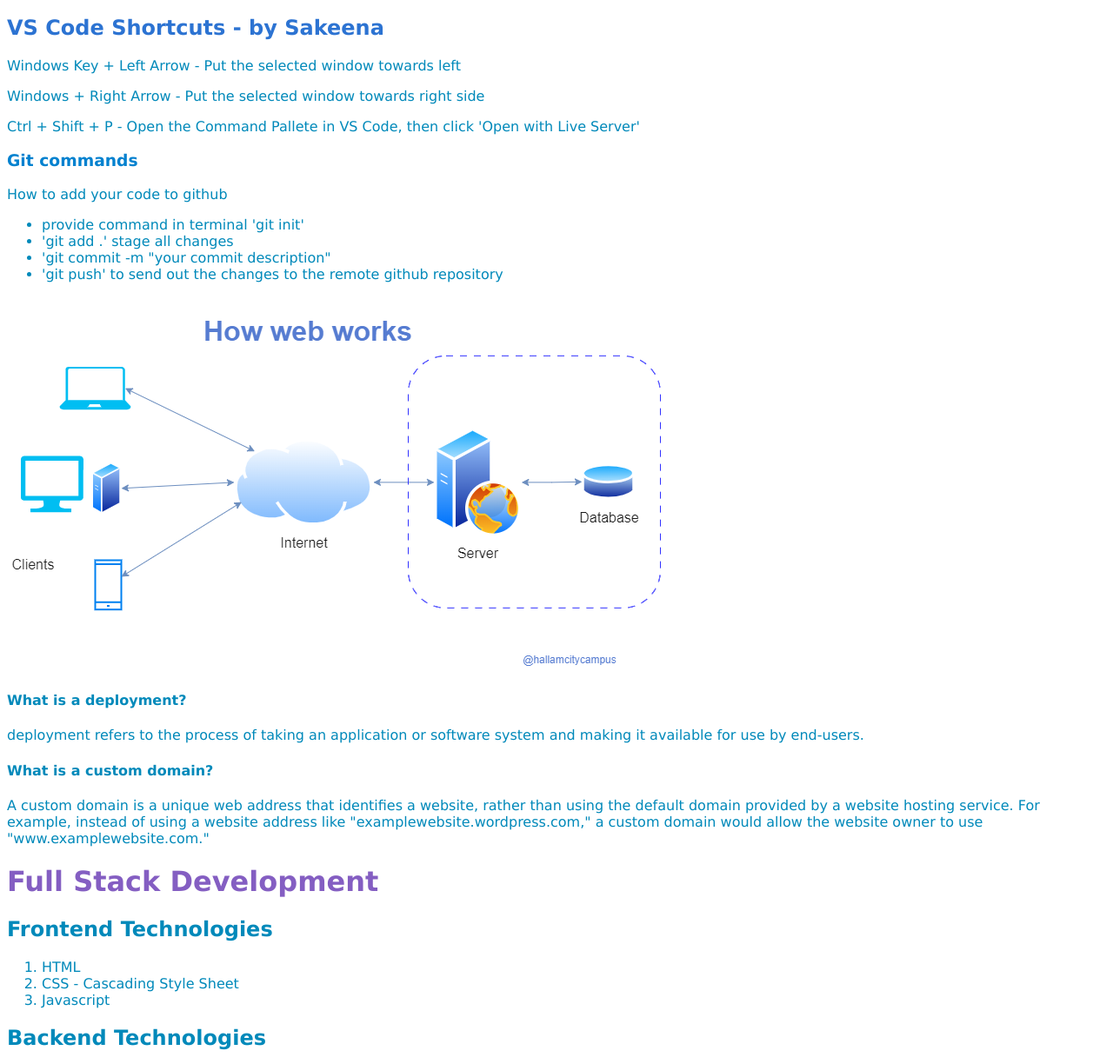
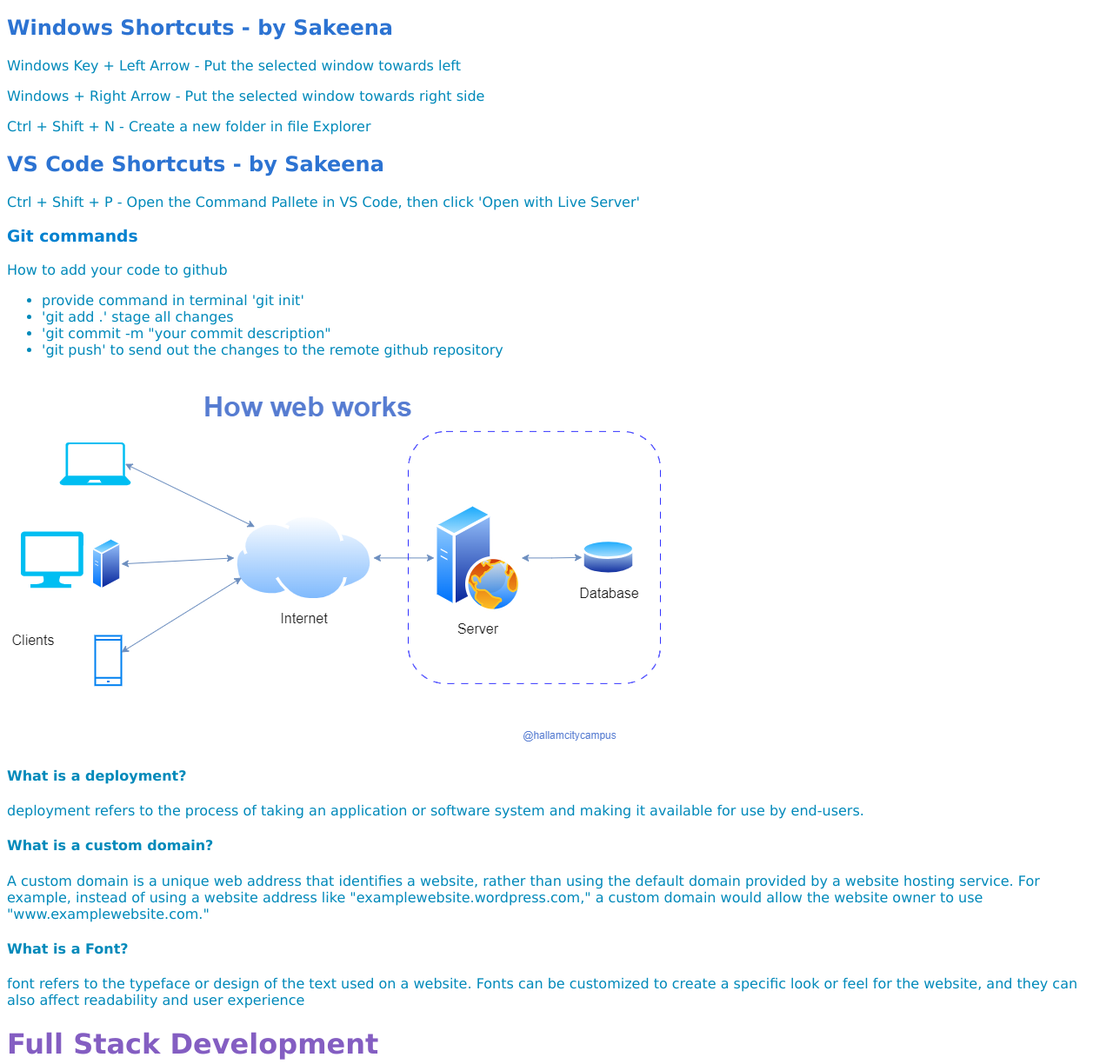
Before and after one commit to shihamsam/webdevdemo2023, a plain HTML site: page index.html in a window 1280 px wide. Shown: the part 49-1273 px from the top of the page at 87% size. Drawn offline with Linux system fonts and the light colour scheme.

Commit message:
CODERUB - organize content with proper topics

```diff
--- a/index.html
+++ b/index.html
@@ -5,9 +5,12 @@
   </head>
   <body>
     <h1 class="main-h">Web Development Fundamentals</h1>
-    <h2>VS Code Shortcuts - by Sakeena</h2>
+    <h2>Windows Shortcuts - by Sakeena</h2>
     <p>Windows Key + Left Arrow - Put the selected window towards left</p>
     <p>Windows + Right Arrow - Put the selected window towards right side</p>
+    <p>Ctrl + Shift + N -  Create a new folder in file Explorer </p>
+    <h2>VS Code Shortcuts - by Sakeena</h2>
+
     <p>
       Ctrl + Shift + P - Open the Command Pallete in VS Code, then click 'Open
       with Live Server'
@@ -38,6 +41,12 @@
       "examplewebsite.wordpress.com," a custom domain would allow the website
       owner to use "www.examplewebsite.com."
     </p>
+    <h4>What is a Font?</h4>
+    <p ">
+      font refers to the typeface or design of the text used on a website. Fonts
+      can be customized to create a specific look or feel for the website, and
+      they can also affect readability and user experience
+    </p>
     <!-- inline styling -->
     <h1 class="main-h">Full Stack Development</h1>
     <h2 id="frontend">Frontend Technologies</h2>
@@ -60,14 +69,6 @@
       <li>Internal - provide styles withing head style tag</li>
       <li>External - Provide styles in a separate physical file</li>
     </ol>
-    <h4>What is a Font?</h4>
-    <p ">
-      font refers to the typeface or design of the text used on a website. Fonts
-      can be customized to create a specific look or feel for the website, and
-      they can also affect readability and user experience
-    </p>
-    <!-- <h3>HTML</h3>
-    <h4>CSS</h4>
-    <h5>Javascript</h5> -->
+
   </body>
 </html>
```
